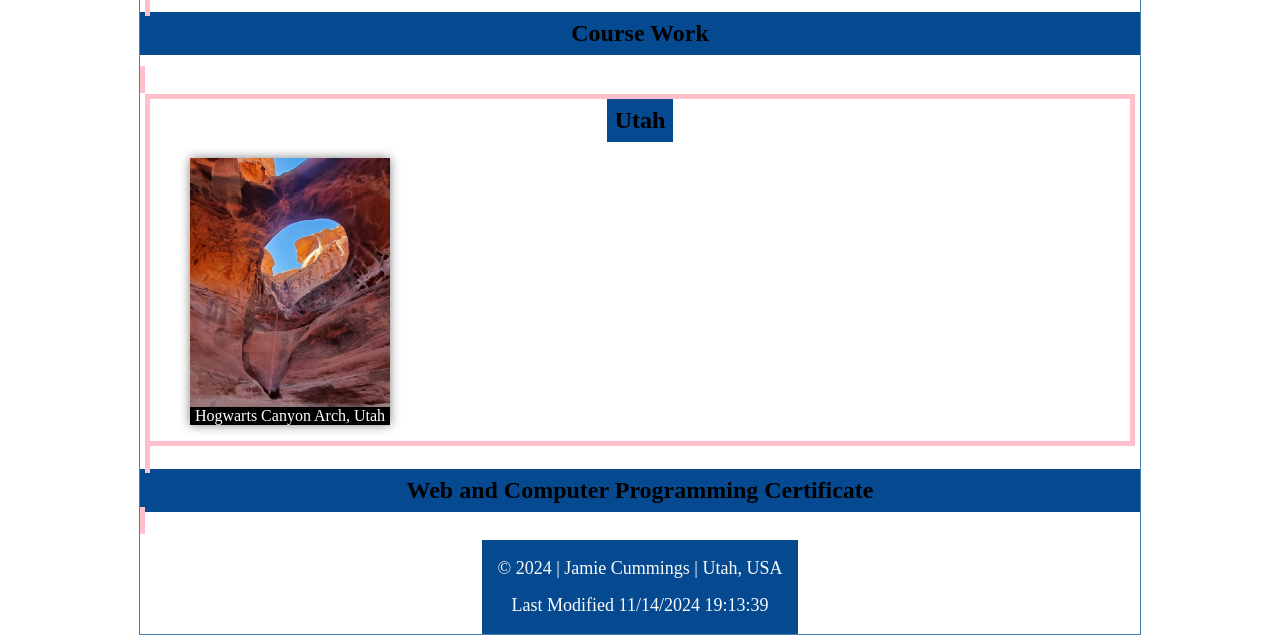
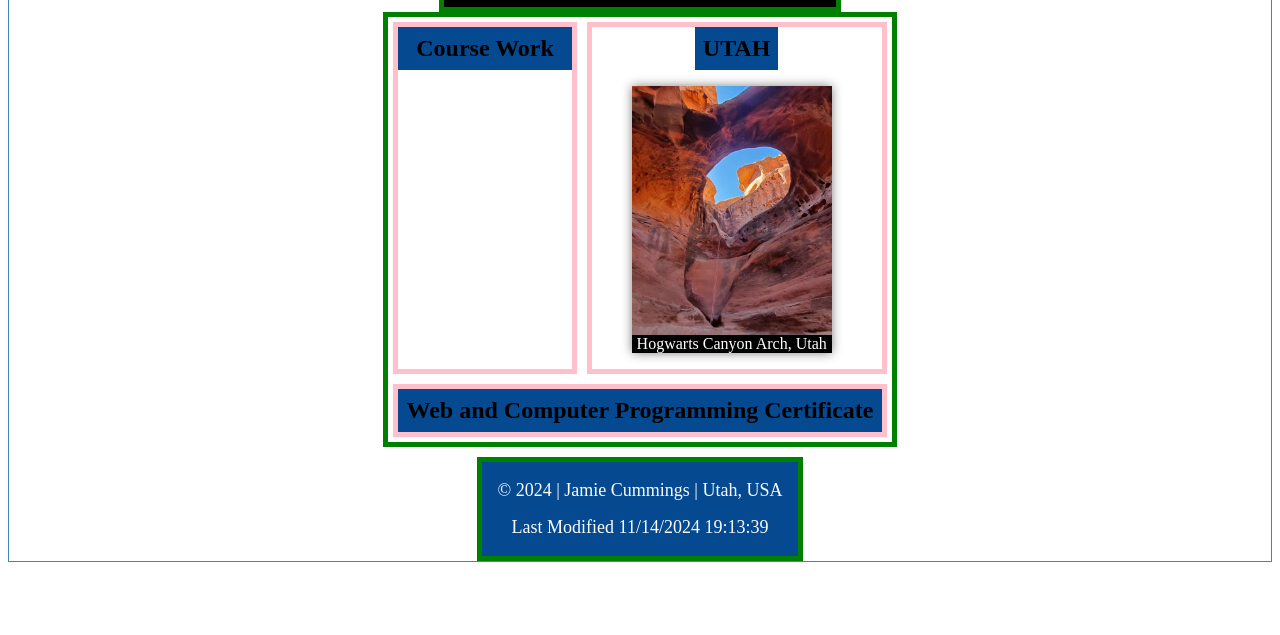
Before and after one commit to other-world/wdd231, a plain HTML site: page index.html in a window 1280 px wide. Shown: the part 232-867 px from the top of the page. After the commit the page ends 802 px from the top, so only its background shows below. Drawn offline with Linux system fonts and the light colour scheme; a web font is replaced by a local one.

Commit message:
flexbox with a grid inside, having trouble with columns

```diff
--- a/index.html
+++ b/index.html
@@ -44,7 +44,7 @@
         </section>
 
         <section id="location">
-            <h3>Utah</h3>
+            <h3>UTAH</h3>
             <figure>
                 <img class="utah" src="./images/hogwarts2.webp" alt="Hogwarts Cayon" width="200">
                 <figcaption>Hogwarts Canyon Arch, Utah</figcaption>
--- a/styles/base.css
+++ b/styles/base.css
@@ -15,25 +15,33 @@
     --nav-hover-background-color: var(--accent2-color);
 }
 
-body,
+body {
+    display: flex;
+    flex-direction: column;
+    height: 100%;
+    border: 1px solid steelblue;
+}
+
 header,
-.grid,
+main,
 footer {
     margin: 0 auto;
     max-width: 1000px;
     justify-content: center;
     font-family: var(--paragraph-font);
     font-weight: 400;
+    border: 5px solid green;
 }
 
 
 header,
 footer {
     background-color: var(--accent1-color);
+    min-height: max-content;
 }
 
 #head {
-    max-width: 500px;
+    grid-column: 1 / 4;
     border: 5px solid pink;
     display: flex;
     justify-content: center;
@@ -86,13 +94,6 @@ nav a:hover {
     text-decoration: underline;
 }
 
-body {
-    display: flex;
-    flex-direction: column;
-    height: 100%;
-    border: 1px solid steelblue;
-}
-
 h1,
 h2,
 h3 {
@@ -122,22 +123,31 @@ h3 {
     font-size: x-large;
 }
 
-main .main-grid {
+main {
     display: grid;
-    grid-template-columns: 1fr 1fr 1fr;
-    grid-template-rows: 1fr 1fr;
+    grid-template-rows: 2;
+    grid-template-columns: 3;
 }
 
 section {
-    display: inline;
     border: 5px solid pink;
     margin: 5px;
     /*temp*/
 }
 
+#course-work {
+    grid-column: 1 / 3;
+}
+
 #location {
+    grid-column-start: 3;
     display: flex;
     flex-direction: column;
+
+}
+
+#certificate-progress {
+    grid-column: 1 / 4;
 
 }
 
```
